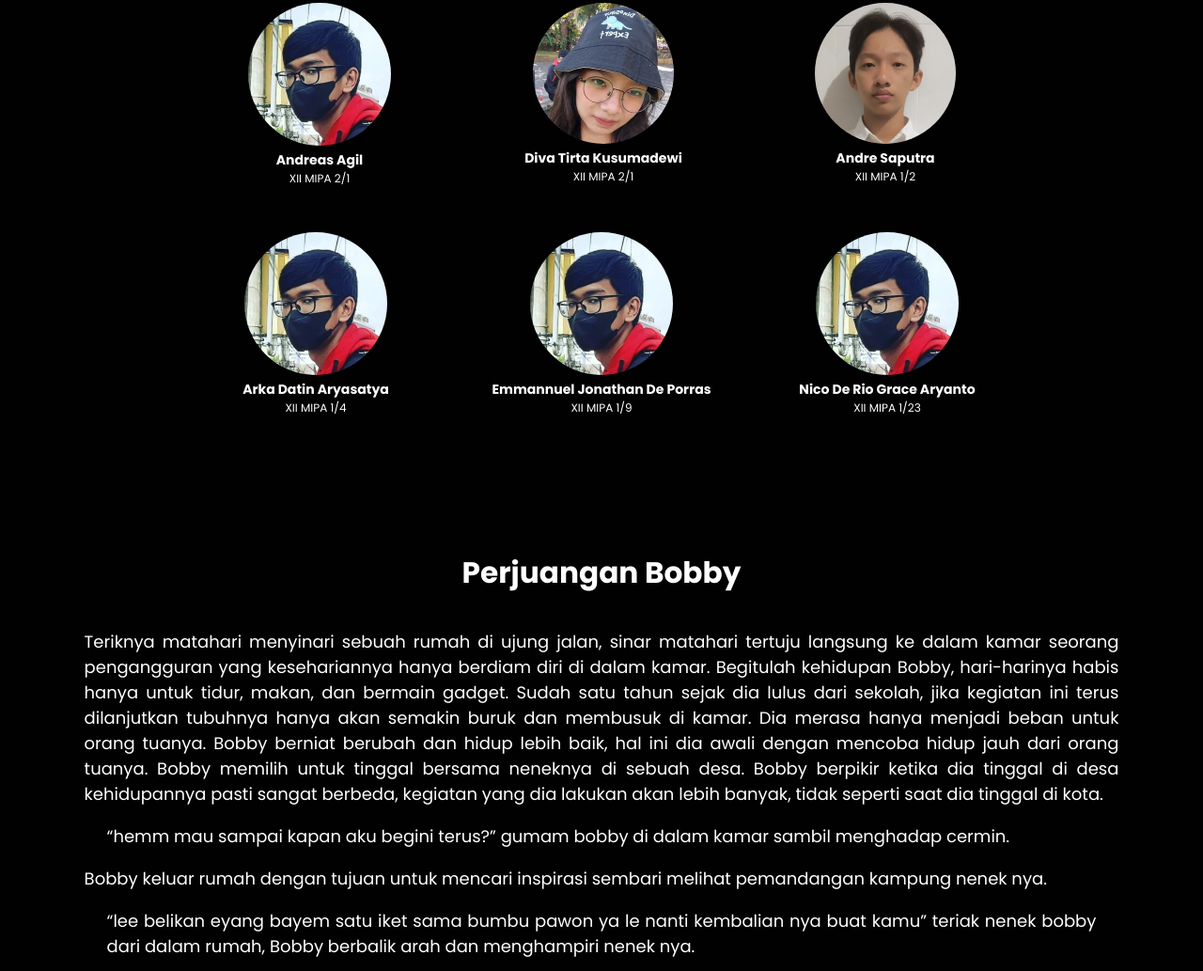
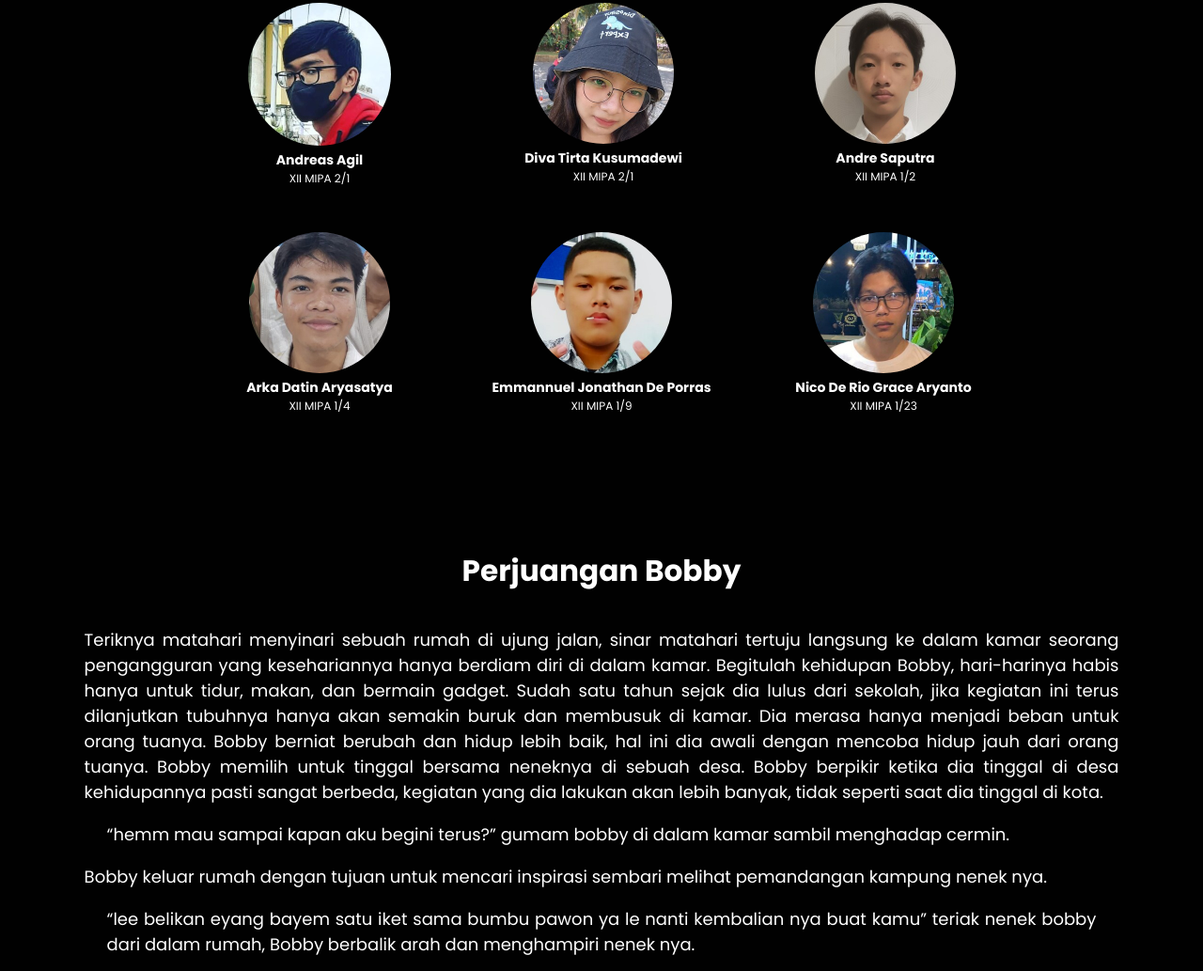
Before and after one commit to andre0406/cerpen-collaborative-learning, a plain HTML site: page index.html in a window 1280 px wide. Shown: the part 1572-2605 px from the top of the page at 94% size. Drawn offline with nearby package versions, Linux system fonts and the light colour scheme.

Commit message:
mengubah profil 456

```diff
--- a/index.html
+++ b/index.html
@@ -100,7 +100,7 @@
         </div>
         <div class="member-card">
           <img
-            src="img/anggota/1.jpg"
+            src="img/anggota/5.jpg"
             alt="Arka Datin Aryasatya"
             class="member-card-image"
           />
@@ -109,7 +109,7 @@
         </div>
         <div class="member-card">
           <img
-            src="img/anggota/1.jpg"
+            src="img/anggota/6.jpg"
             alt="Emmannuel Jonathan De Porras"
             class="member-card-image"
           />
@@ -118,7 +118,7 @@
         </div>
         <div class="member-card">
           <img
-            src="img/anggota/1.jpg"
+            src="img/anggota/4.jpg"
             alt="Nico De Rio Grace Aryanto"
             class="member-card-image"
           />
```
Also changed, not shown: img/anggota/4.jpg (added), img/anggota/5.jpg (added), img/anggota/6.jpg (added).
